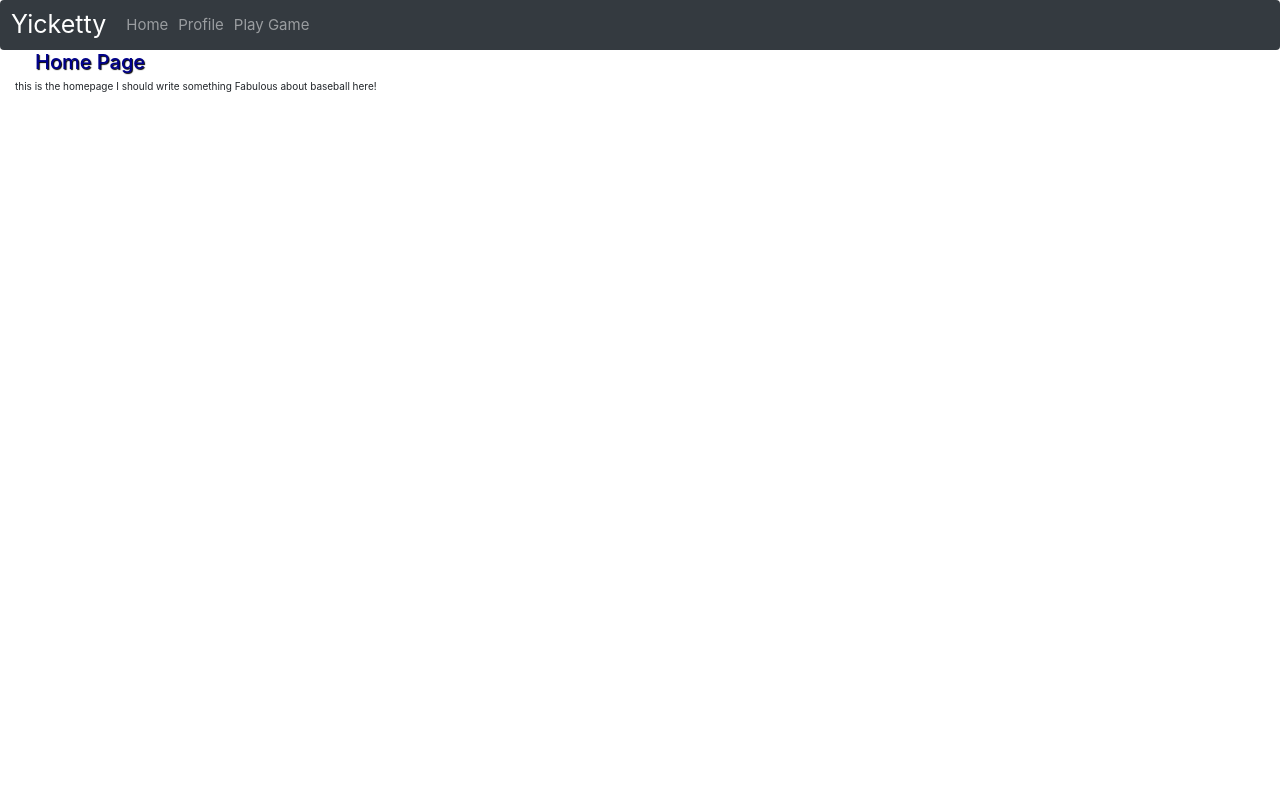
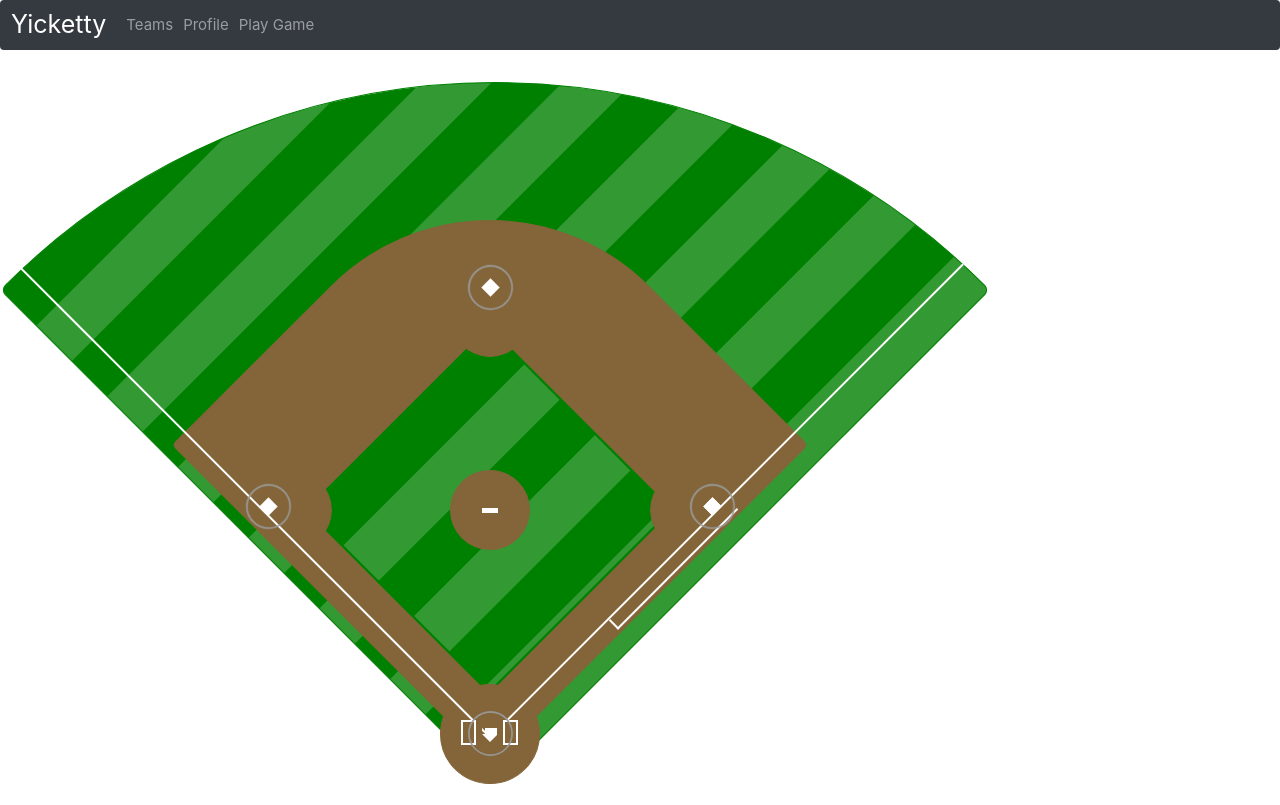
Before and after one commit to cassymarie/yicketty, a React (Create React App) app: page /yicketty in a window 1280 px wide. Built offline with nearby package versions, Linux system fonts and the light colour scheme; no server answers.

Commit message:
added baseball field, styling. delete userlineup functioning. changed NavBar. Added photo to basic home page

```diff
--- a/public/index.html
+++ b/public/index.html
@@ -14,7 +14,7 @@
     <title>React App</title>
   </head>
   <body >
-    <div id="root" class="container-fluid">
+    <div id="root">
 
     </div>
   </body>
--- a/src/App.js
+++ b/src/App.js
@@ -8,7 +8,8 @@ import Home from './components/home.js'
 import MyPage from './components/mvp/MyPage.js'
 import TeamPage from './containers/TeamPage.js'
 // import Login from './components/login.js'
-import Container from 'react-bootstrap/Container'
+// import Container from 'react-bootstrap/Container'
+import BaseballField from './containers/BaseballField.js';
 
 class App extends Component {
 
@@ -24,7 +25,7 @@ class App extends Component {
     return (
       //, backgroundImage: `url('https://media.istockphoto.com/photos/baseball-background-picture-id96681767?k=6&m=96681767&s=612x612&w=0&h=CD5AmG38KKcREde_TC1__SFJYiTQoulNxdl1a-SwNIA=')`
       //style={{backgroundColor:`${color}`}}
-          <Container bsPrefix="container-fluid app" >
+          < >
             {/* {this.props.user.id ?  */}
               <Switch>
                 <Route path="/mlbteams/:id" component={TeamPage}/>
@@ -32,12 +33,13 @@ class App extends Component {
                 <Route path="/mlbteams/:id/hitters" component={TeamPage}/>
                 <Route path="/mlbteams/:id/player-search" component={TeamPage}/>
                 <Route path="/mlbteams" component={MlbTeams}/>
+                <Route path="/yicketty" component={BaseballField}/>
                 <Route path="/mvp/lineups" component={MyPage}/>
                 <Route path="/" component={Home}/>
               </Switch>
               {/* <Login/> */}
             {/* } */}
-          </Container>
+          </>
     );
   }
 };
--- /dev/null
+++ b/src/baseballField.css
@@ -0,0 +1,244 @@
+#stadium{
+    position:absolute;
+}
+
+#field{
+    position:absolute;
+    top:-110px;
+    left:145px;
+    height:700px;
+    width:700px;
+    border-radius:1% 100% 1% 1%;
+    border:1px solid green;
+    background-color:green;
+   -webkit-transform: rotate(-45deg);
+}
+#in-field{
+    position:absolute;
+    top:170px;
+    left:265px;
+    height:450px;
+    width:450px;
+    border-radius:1% 50% 1% 1%;
+    border:1px solid #836539; /*#9b7653; */
+    background-color:#836539; /*#9b7653;*/
+   -webkit-transform: rotate(-45deg);
+}
+#base-lines{
+    position:absolute;
+    top: -120px;
+    left: 155px;
+    height:670px;
+    width:670px;
+    border-left:2px solid white;
+    border-bottom:2px solid white;
+    -webkit-transform: rotate(-45deg);
+}
+#in-field-grass{
+    position:absolute;
+    top: 330px;
+    left: 359px;
+    height:260px;
+    width:260px;
+    border:2px solid green;
+    background-color:green;
+    -webkit-transform: rotate(-45deg);
+}
+.base{
+    position:absolute;
+    height:13px;
+    width:13px;
+    -webkit-transform: rotate(-45deg);
+    border:1px solid white;
+    background-color:white;
+    z-index: 1000;
+}
+#first-base{
+    top:450px;
+    left:706px;
+}
+#second-base{
+    top:231px;
+    left:484px;
+}
+#thrid-base{
+    top:450px;
+    left:262px;
+}
+#home-plate{
+    position:absolute;
+    height:7px;
+    width:13px;
+    top:678px;
+    left:485px;
+    border:1px solid white;
+    background-color:white;
+}
+#home-plate:before, #home-plate:after{
+	top: 100%;
+	border: solid transparent;
+	content: " ";
+	height: 0;
+	width: 0;
+	position: absolute;
+	pointer-events: none;
+}
+#home-plate:before{
+	border-top-color:white;
+	border-width: 8px;
+	left: 50%;
+	margin-left: -9.5px;
+}
+.home-plate-pulse{
+    /* Copy position attributes from #home-plate.
+       Needs to be separate to allow batters boxes to cover edges of home plate */
+    position:absolute;
+    height:7px;
+    width:13px;
+    top:678px;
+    left:485px;
+}
+#pitchers-mound{
+    position:absolute;
+    top:420px;
+    left:450px;
+    height:80px;
+    width:80px;
+    border-radius:100% 100% 100% 100%;
+    -webkit-transform: rotate(-45deg);
+     border:1px solid #836539;
+    background-color:#836539;
+}
+#pitchers-plate{
+    position:absolute;
+    top:458px;
+    left:482px;
+    height:5px;
+    width:16px;
+    border:1px solid white;
+    background-color:white;
+}
+#vertical{
+    position:absolute;
+    top:14px;
+    left:491px;
+    height:1115px;
+    width:1px;
+    border-left:1px solid black;
+}
+.half-circle{
+    position:absolute;
+    height:40px;
+    width: 40px;
+    -webkit-transform: rotate(-45deg);
+    border:1px solid #836539;
+    background-color:#836539;
+}
+#third-circle{
+    top:440px;
+    left:300px;
+    border-radius:1% 1% 100% 1%;
+}
+#first-circle{
+    top:440px;
+    left:642px;
+    border-radius:100% 1% 1% 1%;
+}
+#second-circle{
+    top:275px;
+    left:470px;
+    border-radius:1% 1% 1% 100%;
+}
+.batters-box{
+    position:absolute;
+    height:25px;
+    width: 15px;
+    border:2px solid white;
+    background-color:#836539;
+      /*-6px 6px red,
+      -6px -6px red,
+      6px -6px red;*/
+    opacity: 1.0; /* Needed so that opacity for pulse doesn't cause issues */
+    top: 670px;
+}
+#batters-box-right{
+    box-shadow: 6px 0 #836539; /* Cover up the base line */
+    left:461px;
+}
+#batters-box-left{
+  box-shadow: -6px 0 #836539; /* Cover up the base line */
+    left:503px;
+}
+#batting-circle{
+    position:absolute;
+    top:634px;
+    left:440px;
+    height:100px;
+    width:100px;
+    border-radius:100% 100% 100% 100%;
+   -webkit-transform: rotate(-45deg);
+     border:1px solid #836539;
+    background-color:#836539;
+}
+#first-base-thing{
+    top:430px;
+    left:667px;
+    position:absolute;
+    height:170px;
+    width:13px;
+    -webkit-transform: rotate(45deg);
+    border-right:2px solid white;
+    border-bottom:2px solid white;
+}
+
+.mowed-grass{
+     background-color: #ac0;
+    background-image: -webkit-gradient(linear, 0 100%, 100% 0, color-stop(.25, rgba(255, 255, 255, .2)), color-stop(.25, transparent), color-stop(.5, transparent), color-stop(.5, rgba(255, 255, 255, .2)), color-stop(.75, rgba(255, 255, 255, .2)), color-stop(.75, transparent), to(transparent));
+background-image: -webkit-linear-gradient(45deg, rgba(255, 255, 255, .2) 25%, transparent 25%, transparent 50%, rgba(255, 255, 255, .2) 50%, rgba(255, 255, 255, .2) 75%, transparent 75%, transparent);
+background-image: -moz-linear-gradient(45deg, rgba(255, 255, 255, .2) 25%, transparent 25%, transparent 50%, rgba(255, 255, 255, .2) 50%, rgba(255, 255, 255, .2) 75%, transparent 75%, transparent);
+background-image: -ms-linear-gradient(0deg, rgba(255, 255, 255, .2) 25%, transparent 25%, transparent 50%, rgba(255, 255, 255, .2) 50%, rgba(255, 255, 255, .2) 75%, transparent 75%, transparent);
+background-image: -o-linear-gradient(0deg, rgba(255, 255, 255, .2) 25%, transparent 25%, transparent 50%, rgba(255, 255, 255, .2) 50%, rgba(255, 255, 255, .2) 75%, transparent 75%, transparent);
+background-image: linear-gradient(0deg, rgba(255, 255, 255, .2) 25%, transparent 25%, transparent 50%, rgba(255, 255, 255, .2) 50%, rgba(255, 255, 255, .2) 75%, transparent 75%, transparent);
+    -webkit-background-size: 250px 250px;
+    -moz-background-size: 50px 50px;
+    background-size: 200px 200px;
+/* via http://lea.verou.me/2010/12/checkered-stripes-other-background-patterns-with-css3-gradients/ */
+
+    background-color:#ac0
+}
+
+.action-area{
+	  position: relative;
+	  z-index: 2000;
+    cursor: pointer;
+    width: 100px;
+    height: 100px;
+    margin: -50px;
+}
+
+.pulse {
+    z-index: 1000;
+    /*background: red;*/
+    border: 1px solid #999;
+    /*border-color: blue;*/
+    border-radius: 100%;
+    margin: -8px; /* -0.5 * baseWidth - baseBorder */
+    width: 27px; /*  2 * baseWidth + baseBorder */
+    height: 27px;
+    -webkit-animation: pulsate 1s ease-out;
+    -webkit-animation-iteration-count: infinite;
+    animation: pulsate 1s ease-out;
+    animation-iteration-count: infinite;
+    opacity: 0.0;
+}
+
+@-webkit-keyframes pulsate {
+    0% {-webkit-transform: scale(1.0, 1.0); opacity: 0.0;}
+    50% {opacity: 1.0;}
+    100% {-webkit-transform: scale(2.0, 2.0); opacity: 0.0;}
+}
+@keyframes pulsate {
+    0% {-webkit-transform: scale(1.0, 1.0); opacity: 0.0;}
+    50% {opacity: 1.0;}
+    100% {-webkit-transform: scale(2.0, 2.0); opacity: 0.0;}
+}
--- a/src/components/home.js
+++ b/src/components/home.js
@@ -4,9 +4,9 @@ const Home = (props) => {
 
   return (
     <>
-    <div className="home-button">
-      <h2 className="page-title"> Home Page </h2>
-        <p> this is the homepage I should write something Fabulous about baseball here!</p>
+    <div className="home-page">
+      <h2 className="home-page-title"> Home Page </h2>
+        <p  className="home-page-description"> this is the homepage I should write something Fabulous about baseball here!</p>
     </div>
     </>
   )
--- /dev/null
+++ b/src/containers/BaseballField.js
@@ -0,0 +1,45 @@
+import React, { Component } from 'react'
+import { connect } from 'react-redux'
+import '../baseballField.css'
+import Container from 'react-bootstrap/Container'
+
+class BaseballField extends Component {
+
+    render(){
+        return(
+            <Container id="stadium">
+                <div id="field" class="mowed-grass"></div>
+                <div id="in-field"></div>
+                <div id="in-field-grass" class="mowed-grass"></div>
+                <div id="batting-circle"></div>
+                <div id="first-base" class="base">
+                    <div class="pulse"></div>
+                    <div class="action-area"></div>
+                </div>
+                <div id="second-base" class="base">
+                    <div class="pulse"></div>
+                    <div class="action-area"></div>
+                </div>
+                <div id="thrid-base" class="base">
+                    <div class="pulse"></div>
+                    <div class="action-area"></div>
+                </div>
+                <div id="home-plate">
+                    <div class="action-area"></div>
+                </div>
+            <div class="home-plate-pulse pulse"></div>
+            <div id="base-lines"></div>
+            <div id="pitchers-mound"></div>
+            <div id="pitchers-plate"></div>
+            <div id="first-circle" class="half-circle"></div>
+            <div id="second-circle" class="half-circle"></div>
+            <div id="third-circle" class="half-circle"></div>
+            <div id="batters-box-right" class="batters-box"></div>
+            <div id="batters-box-left" class="batters-box"></div>
+            <div id="first-base-thing"></div>
+        </Container>
+        )
+    }
+}
+
+export default connect()(BaseballField);
--- a/src/containers/MyLineups.js
+++ b/src/containers/MyLineups.js
@@ -12,7 +12,7 @@ class MyLineups extends Component {
             <Table>
                 <thead>
                     <tr>
-                        <th>Team/Season</th><th>Roster</th><th>Edit</th><th>Play with Roster</th>
+                        <th>Team/Season</th><th>Roster</th><th>Delete</th><th>Play with Roster</th>
                     </tr>
                 </thead>
                 <tbody>
--- a/src/containers/NavHeader.js
+++ b/src/containers/NavHeader.js
@@ -11,9 +11,9 @@ class NavHeader extends Component {
         <Navbar bg="dark" variant="dark" sticky="top" bsPrefix="nav-header navbar">
             <Navbar.Brand bsPrefix="header-brand" href="home">Yicketty</Navbar.Brand>
             <Nav className="nav-links">
-                <Nav.Link href="/mlbTeams">Home</Nav.Link>
+                <Nav.Link href="/mlbTeams">Teams</Nav.Link>
                 <Nav.Link href="/mvp/lineups">Profile</Nav.Link>
-                <Nav.Link>Play Game</Nav.Link>
+                <Nav.Link href="/yicketty">Play Game</Nav.Link>
             </Nav>
             <Nav>
                 <Nav.Link disabled>{}</Nav.Link>
--- a/src/reducers/LineupReducer.js
+++ b/src/reducers/LineupReducer.js
@@ -30,6 +30,8 @@ const lineupReducer = (state=initialLineupState, action) => {
             return {...state, lineupForm: { ...state.lineupForm, [action.payload.name]: action.payload.value}}
         case 'TOGGLE_NEW_LINEUP':
             return {...state, toggleLineup: true}
+        case 'UPDATE_LINEUP_DELETE':
+            return {...state, usersLineups: state.usersLineups.filter(lineup => lineup.id !== action.payload)}
         case 'TOGGLE_LINEUP_OFF':
             return {...state, toggleLineup: false}
         case 'NEW_LINEUP':
--- a/src/teamPage.css
+++ b/src/teamPage.css
@@ -19,7 +19,7 @@
     border-left: none;
     padding-top: 10px;
     padding-bottom: 10px;
-    height: 70vh;
+    /* height: 70vh; */
   }
 
   .roster-number {
```
Also changed, not shown: src/actions/LineupActionCreators.js (+14 -1 lines), src/components/lineup/userLineup.js (+7 -7 lines), src/index.css (+23 -2 lines).
